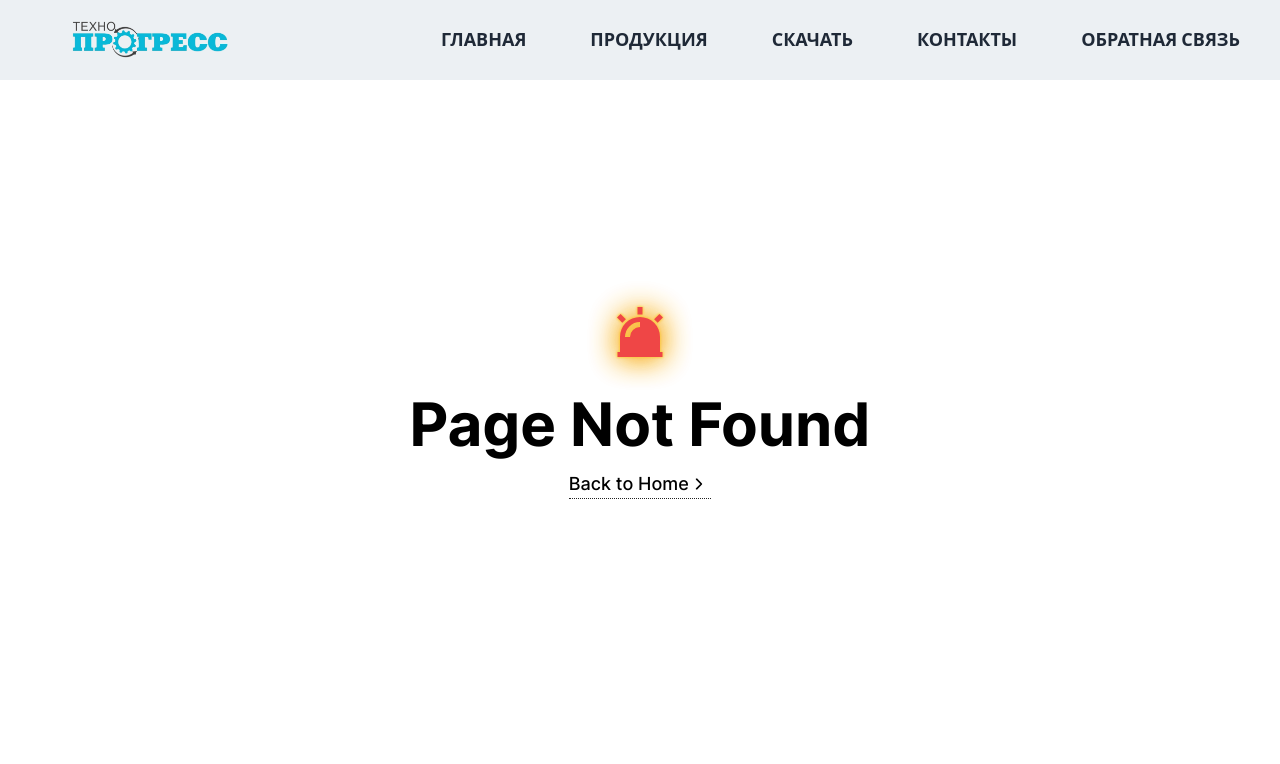
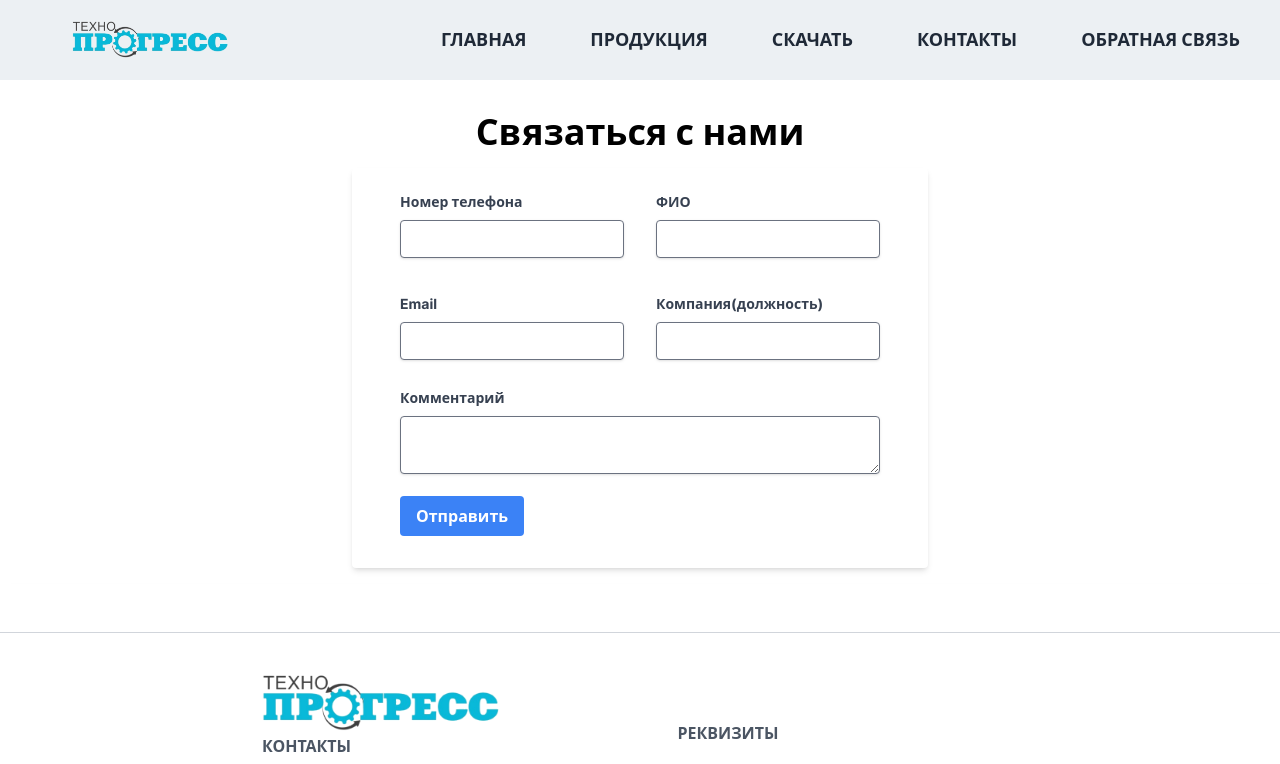
Before and after one commit to SoraHimmel2/TehnoProgress, a Next.js app: page /feedback in a window 1280 px wide. Before the commit this address had no page. Shown: the top 764 px of the page. Built offline with nearby package versions, Linux system fonts and the light colour scheme.

Commit message:
add feedback page and move submit form

```diff
--- /dev/null
+++ b/src/pages/feedback/index.tsx
@@ -0,0 +1,14 @@
+import SubmitForm from '@/components/Forms/SubmitForm';
+
+const FeedBack: React.FunctionComponent = () => {
+  return (
+    <div className='mt-24'>
+      <h1 className='py-4 text-center'>Связаться с нами</h1>
+      <div className='flex  justify-center '>
+        <SubmitForm></SubmitForm>
+      </div>
+    </div>
+  );
+};
+
+export default FeedBack;
--- a/src/pages/index.tsx
+++ b/src/pages/index.tsx
@@ -109,10 +109,6 @@ export default function HomePage() {
           <div className='flex'></div>
         </section> */}
         <section className=''></section>
-        <h1 className='py-4 text-center'>Связаться с нами</h1>
-        <div className='flex  justify-center '>
-          <SubmitForm></SubmitForm>
-        </div>
       </main>
     </div>
   );
```
